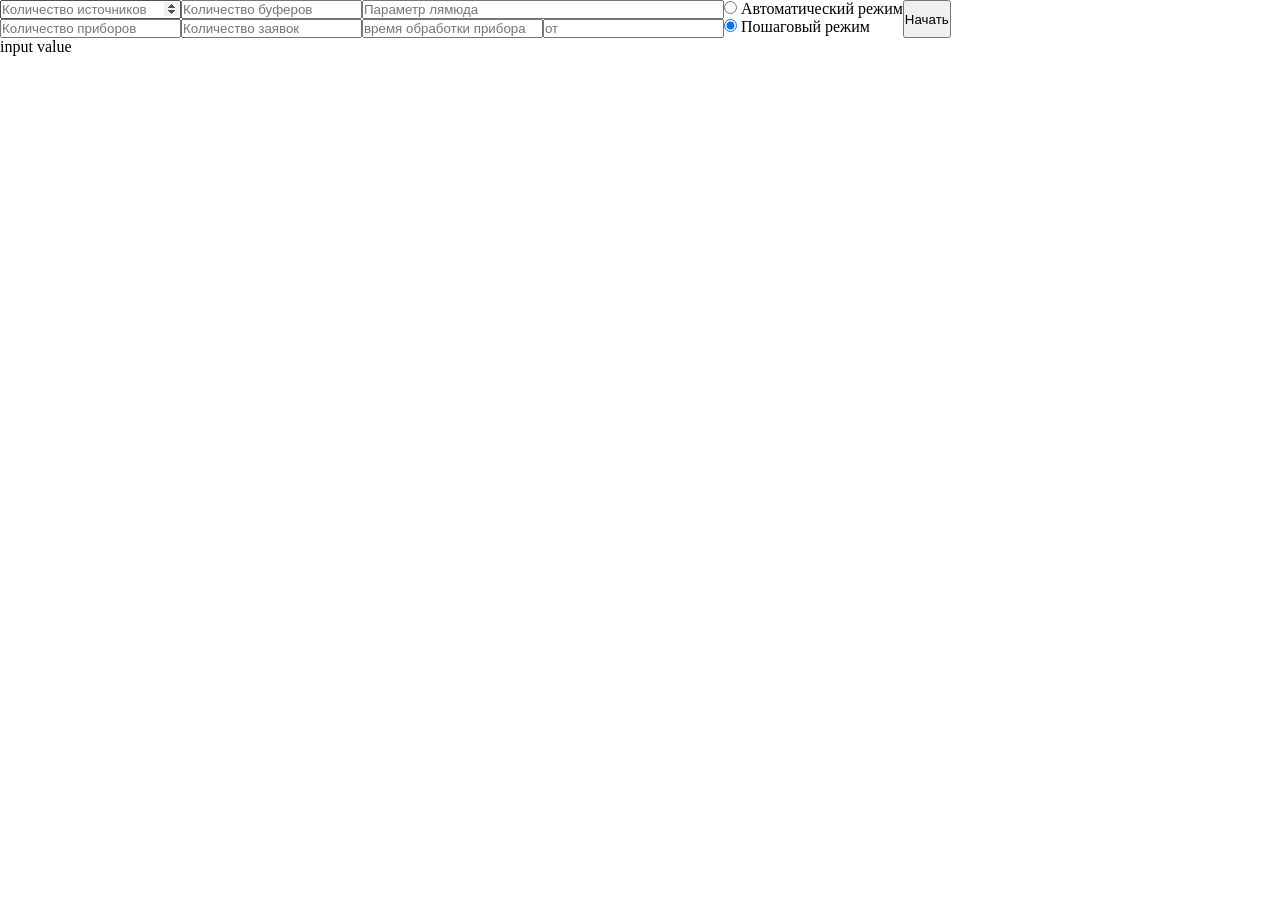
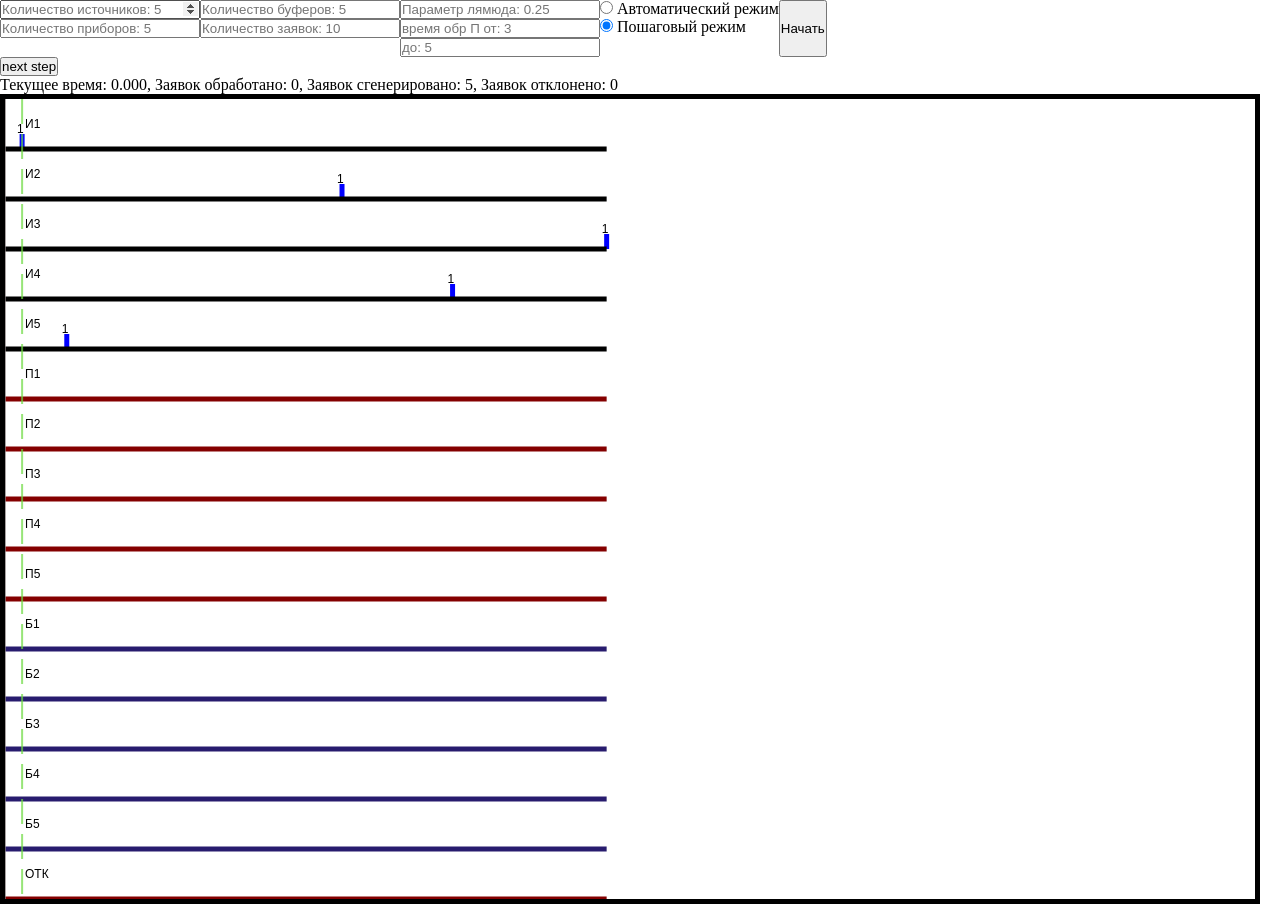
Before and after one commit to Endray952/architecture-course-work, a React (Create React App) app: page / in a window 1280 px wide. Both pictures are taken after a click on the button "Начать". Before the commit the page ends 800 px from the top, so only its background shows below. Built offline with nearby package versions, Linux system fonts and the light colour scheme.

Commit message:
feat works before sourceLog fix

```diff
--- a/src/App.jsx
+++ b/src/App.jsx
@@ -31,7 +31,10 @@ const App = observer(() => {
     const [start, setStart] = useState(0);
 
     useEffect(() => {
-        if (Store.initialParametrs.started) {
+        if (!Store.initialParametrs.started) {
+            return;
+        }
+        if (Store.initialParametrs.mode === 'step') {
             console.log(Store.initialParametrs);
             systemRef.current = new System(
                 Store.initialParametrs.bidsNum,
@@ -40,8 +43,23 @@ const App = observer(() => {
                 Store.initialParametrs.buffersNum
             );
             Store.update(systemRef.current);
+        } else if (Store.initialParametrs.mode === 'auto') {
+            systemRef.current = new System(
+                Store.initialParametrs.bidsNum,
+                Store.initialParametrs.sourcesNum,
+                Store.initialParametrs.devicesNum,
+                Store.initialParametrs.buffersNum
+            );
+            Store.update(systemRef.current);
+            while (!systemRef.current?.endModulatingFlag) {
+                console.log(systemRef.current);
+                systemRef.current?.handleNextEvent();
+            }
+            systemRef.current?.handleNextEvent();
+            Store.update(systemRef.current);
         }
-        console.log('useEffect');
+
+        //console.log('useEffect');
         //systemRef.current.calendar.getAllEvents();
     }, [start]);
 
--- a/src/Logic/Store.js
+++ b/src/Logic/Store.js
@@ -21,21 +21,24 @@ class Store {
     systemParams = { sourcesNum: 0, devicesNum: 0, buffersNum: 0 };
 
     bidsGenerated = 0;
-    bidsProduced = 0;
+
     timeLineLength = 0;
     endModulating = false;
 
     initialParametrs = {
         started: false,
         mode: 'step',
-        sourcesNum: 0,
-        buffersNum: 0,
-        devicesNum: 0,
-        bidsNum: 0,
-        lambda: 1,
-        produceTimeInterval: { start: 0, end: 10 },
+        sourcesNum: 5,
+        buffersNum: 5,
+        devicesNum: 5,
+        bidsNum: 10,
+        lambda: 0.25,
+        produceTimeInterval: { start: 3, end: 5 },
     };
 
+    stageDrag = { x: 0, y: 0 };
+
+    bidsRefused = 0;
     constructor() {
         makeAutoObservable(this);
         // this.system = system;
@@ -68,14 +71,19 @@ class Store {
         //console.log(this.viewLogger);
         //console.log(JSON.stringify(this.calendar));
 
+        // this.timeLineLength =
+        //     this.calendar[0]?.time * 100 || this.timeLineLength;
+
         this.timeLineLength =
-            this.calendar[0]?.time * 100 || this.timeLineLength;
+            this.calendar[0]?.time * 100 || this.systemTime * 100;
 
         this.endModulating = system.endModulatingFlag;
         // console.log(this.bidsProduced, this.systemTime);
         this.bidsGenerated = system.generatedBidsNum;
 
         this.bidsProduced = system.producedBidsNum;
+
+        this.bidsRefused = system.denyedBids || 0;
     }
 }
 export default new Store();
--- a/src/Logic/System.js
+++ b/src/Logic/System.js
@@ -20,6 +20,8 @@ export class System {
     currentEvent;
     stopModulatingFlag = false;
     endModulatingFlag = false;
+
+    denyedBids = 0;
 
     generatedBidsNum = 0;
     totalGenerateBidsNum;
@@ -90,6 +92,7 @@ export class System {
         }
 
         if (this.bufferManager.isBufferFull()) {
+            this.denyedBids++;
             const denyedBidAndBufferId = this.bufferManager.handleDeny(
                 event.id,
                 event.bidNum
--- /dev/null
+++ b/src/View/ChartText.jsx
@@ -0,0 +1,12 @@
+import { observer } from 'mobx-react-lite';
+import React from 'react';
+import { Text } from 'react-konva';
+import { v4 as uuid } from 'uuid';
+import Store from '../Logic/Store';
+const ChartText = observer(({ text, yOffset }) => {
+    return (
+        <Text key={uuid()} text={text} x={20 - Store.stageDrag.x} y={yOffset} />
+    );
+});
+
+export default ChartText;
--- a/src/View/Charts/Buffer/BufferChart.jsx
+++ b/src/View/Charts/Buffer/BufferChart.jsx
@@ -3,12 +3,13 @@ import React from 'react';
 import { Line, Text } from 'react-konva';
 import { v4 as uuid } from 'uuid';
 import Store from '../../../Logic/Store';
+import ChartText from '../../ChartText';
 import BufferStoresRect from './BufferStoresRect';
 
 const BufferChart = observer(({ yOffset, currentBuffer }) => {
     //console.log(JSON.stringify(currentDevice));
     if (!currentBuffer) return null;
-    const text = `Buffer Id: ${currentBuffer.bufferId}`;
+    const text = `Б${currentBuffer.bufferId}`;
     return (
         <>
             <BufferStoresRect currentBuffer={currentBuffer} yOffset={yOffset} />
@@ -16,10 +17,16 @@ const BufferChart = observer(({ yOffset, currentBuffer }) => {
                 key={uuid()}
                 // points={[0, yOffset, Store.systemTime * 100, yOffset]}
                 points={[0, yOffset, Store.timeLineLength, yOffset]}
-                stroke={'rgba(132, 0, 0, 1)'}
+                stroke={'#281c6e'}
                 strokeWidth={5}
             />
-            <Text key={uuid()} text={text} x={0} y={yOffset - 30} />
+            {/* <Text
+                key={uuid()}
+                text={text}
+                x={0 - Store.stageDrag.x}
+                y={yOffset - 30}
+            /> */}
+            <ChartText text={text} yOffset={yOffset - 30} />
         </>
     );
 });
--- a/src/View/Charts/Charts.jsx
+++ b/src/View/Charts/Charts.jsx
@@ -9,6 +9,7 @@ import SourcesLog from './Source/SourcesLog';
 import DevicesLog from './Device/DevicesLog';
 import BuffersLog from './Buffer/BuffersLog';
 import DenyLog from './Deny/DenyLog';
+import { action } from 'mobx';
 
 const ChartContainer = styled.div`
     width: fit-content;
@@ -33,7 +34,18 @@ const Charts = observer(() => {
         topYOffsetSource;
     return (
         <ChartContainer>
-            <Stage width={window.innerWidth - 30} height={800} draggable>
+            <Stage
+                onDragEnd={action((e) => {
+                    Store.stageDrag = {
+                        x: e.target.attrs.x,
+                        y: e.target.attrs.y,
+                    };
+                    //console.log(Store.stageDrag);
+                })}
+                width={window.innerWidth - 30}
+                height={800}
+                draggable
+            >
                 <Layer>
                     <SourcesLog
                         topYOffset={topYOffsetSource}
@@ -56,7 +68,7 @@ const Charts = observer(() => {
                             Store.systemTime * 100,
                             0,
                             Store.systemTime * 100,
-                            800,
+                            topYOffsetDeny,
                         ]}
                         stroke={'rgba(132, 123, 123, 0.7)'}
                         strokeWidth={2}
@@ -71,7 +83,7 @@ const Charts = observer(() => {
                             0,
                             Store.calendar[Store.calendar.length - 1]?.time *
                                 100,
-                            800,
+                            topYOffsetDeny + 10,
                         ]}
                         stroke={'rgba(107, 218, 63, 0.7)'}
                         dash={[25, 10]}
--- a/src/View/Charts/Deny/DenyLog.jsx
+++ b/src/View/Charts/Deny/DenyLog.jsx
@@ -4,6 +4,7 @@ import { Line, Text } from 'react-konva';
 
 import { v4 as uuid } from 'uuid';
 import Store from '../../../Logic/Store';
+import ChartText from '../../ChartText';
 import DenyMarks from './DenyMarks';
 
 const DenyLog = observer(({ yOffset }) => {
@@ -18,7 +19,8 @@ const DenyLog = observer(({ yOffset }) => {
                 stroke={'rgba(132, 0, 0, 1)'}
                 strokeWidth={5}
             />
-            <Text text={'Denied'} x={0} y={yOffset - 30} />
+            {/* <Text text={'ОТК'} x={0 - Store.stageDrag.x} y={yOffset - 30} /> */}
+            <ChartText text={'ОТК'} yOffset={yOffset - 30} />
         </>
     );
 });
--- a/src/View/Charts/Device/DeviceChart.jsx
+++ b/src/View/Charts/Device/DeviceChart.jsx
@@ -3,12 +3,13 @@ import React from 'react';
 import { Line, Text } from 'react-konva';
 import { v4 as uuid } from 'uuid';
 import Store from '../../../Logic/Store';
+import ChartText from '../../ChartText';
 import DeviceProduceRect from './DeviceProduceRect';
 
 const DeviceChart = observer(({ yOffset, currentDevice }) => {
     //console.log(JSON.stringify(currentDevice));
     if (!currentDevice) return null;
-    const text = `Device Id: ${currentDevice.deviceId}`;
+    const text = `П${currentDevice.deviceId}`;
     return (
         <>
             <DeviceProduceRect
@@ -22,17 +23,13 @@ const DeviceChart = observer(({ yOffset, currentDevice }) => {
                 stroke={'rgba(132, 0, 0, 1)'}
                 strokeWidth={5}
             />
-            <Text
-                // width={textWidth}
-                // height={textHeight}
-                // ref={textRef}
-                // fontSize={RULER_FONT_SIZE}
-                // align={'center'}
-                // verticalAlign={'middle'}
+            {/* <Text
+
                 text={text}
-                x={0}
+                x={0 - Store.stageDrag.x}
                 y={yOffset - 30}
-            />
+            /> */}
+            <ChartText text={text} yOffset={yOffset - 30} />
         </>
     );
 });
--- a/src/View/Charts/Source/SourceChart.jsx
+++ b/src/View/Charts/Source/SourceChart.jsx
@@ -1,14 +1,17 @@
 import { observer } from 'mobx-react-lite';
-import React from 'react';
+import React, { useRef } from 'react';
 import { Line, Text } from 'react-konva';
 import { v4 as uuid } from 'uuid';
 import Store from '../../../Logic/Store';
+import ChartText from '../../ChartText';
 import SourceBids from './SourceBids';
 
 const SourceChart = observer(({ yOffset, currentSource }) => {
     // console.log(JSON.stringify(currentSource));
     if (!currentSource) return null;
-    const text = `Source Id: ${currentSource.sourceId}`;
+    const text = `И${currentSource.sourceId}`;
+    const textRef = useRef();
+
     return (
         <>
             <SourceBids currentSource={currentSource} yOffset={yOffset} />
@@ -16,20 +19,16 @@ const SourceChart = observer(({ yOffset, currentSource }) => {
                 key={uuid()}
                 // points={[0, yOffset, Store.systemTime * 100, yOffset]}
                 points={[0, yOffset, Store.timeLineLength, yOffset]}
-                stroke={'rgba(132, 0, 0, 1)'}
+                stroke={'#000000'}
                 strokeWidth={5}
             />
-            <Text
-                // width={textWidth}
-                // height={textHeight}
-                // ref={textRef}
-                // fontSize={RULER_FONT_SIZE}
-                // align={'center'}
-                // verticalAlign={'middle'}
+            {/* <Text
+                ref={textRef}
                 text={text}
-                x={0}
+                x={0 - Store.stageDrag.x}
                 y={yOffset - 30}
-            />
+            /> */}
+            <ChartText text={text} yOffset={yOffset - 30} />
         </>
     );
 });
--- a/src/View/Charts/StepMode.jsx
+++ b/src/View/Charts/StepMode.jsx
@@ -2,7 +2,7 @@ import React from 'react';
 import Store from '../../Logic/Store';
 import Charts from './Charts';
 import { v4 as uuid } from 'uuid';
-import styled from 'styled-components';
+
 import { observer } from 'mobx-react-lite';
 
 const StepMode = observer(({ systemRef }) => {
@@ -18,6 +18,7 @@ const StepMode = observer(({ systemRef }) => {
                 onClick={() => {
                     systemRef.current?.handleNextEvent();
                     Store.update(systemRef.current);
+                    console.log(JSON.stringify(Store.logger.sourceLog));
                 }}
                 disabled={Store.endModulating}
             >
@@ -27,7 +28,9 @@ const StepMode = observer(({ systemRef }) => {
                 3
             )},  Заявок обработано:  ${
                 Store.bidsProduced
-            }, Заявок сгенерировано: ${Store.bidsGenerated}`}</div>
+            }, Заявок сгенерировано: ${
+                Store.bidsGenerated
+            }, Заявок отклонено: ${Store.bidsRefused}`}</div>
             <Charts />
         </>
     );
--- a/src/View/StartView/Inputs.jsx
+++ b/src/View/StartView/Inputs.jsx
@@ -9,6 +9,9 @@ const StartOptionsContainer = styled.div`
 const ColumnPair = styled.div`
     display: flex;
     flex-direction: column;
+    * {
+        width: 200px;
+    }
 `;
 
 const Inputs = () => {
@@ -16,14 +19,14 @@ const Inputs = () => {
         <StartOptionsContainer>
             <ColumnPair>
                 <input
-                    placeholder='Количество источников'
+                    placeholder='Количество источников: 5'
                     type='number'
                     onChange={(e) => {
                         Store.initialParametrs.sourcesNum = +e.target.value;
                     }}
                 />
                 <input
-                    placeholder='Количество приборов'
+                    placeholder='Количество приборов: 5'
                     type='number'
                     onChange={(e) => {
                         Store.initialParametrs.devicesNum = +e.target.value;
@@ -32,14 +35,14 @@ const Inputs = () => {
             </ColumnPair>
             <ColumnPair>
                 <input
-                    placeholder='Количество буферов'
+                    placeholder='Количество буферов: 5'
                     type='number'
                     onChange={(e) => {
                         Store.initialParametrs.buffersNum = +e.target.value;
                     }}
                 />
                 <input
-                    placeholder='Количество заявок'
+                    placeholder='Количество заявок: 10'
                     type='number'
                     onChange={(e) => {
                         Store.initialParametrs.bidsNum = +e.target.value;
@@ -48,7 +51,7 @@ const Inputs = () => {
             </ColumnPair>
             <ColumnPair>
                 <input
-                    placeholder='Параметр лямюда'
+                    placeholder='Параметр лямюда: 0.25'
                     type='number'
                     onChange={(e) => {
                         Store.initialParametrs.lambda = +e.target.value;
@@ -56,7 +59,7 @@ const Inputs = () => {
                 />
                 <div>
                     <input
-                        placeholder='время обработки прибора до'
+                        placeholder='время обр П от: 3'
                         type='number'
                         onChange={(e) => {
                             Store.initialParametrs.produceTimeInterval.start =
@@ -64,7 +67,7 @@ const Inputs = () => {
                         }}
                     />
                     <input
-                        placeholder='от'
+                        placeholder='до: 5'
                         type='number'
                         onChange={(e) => {
                             Store.initialParametrs.produceTimeInterval.end =
```
Also changed, not shown: src/View/AutoRegime/AutoRegime.jsx (added, +27 -0 lines).
